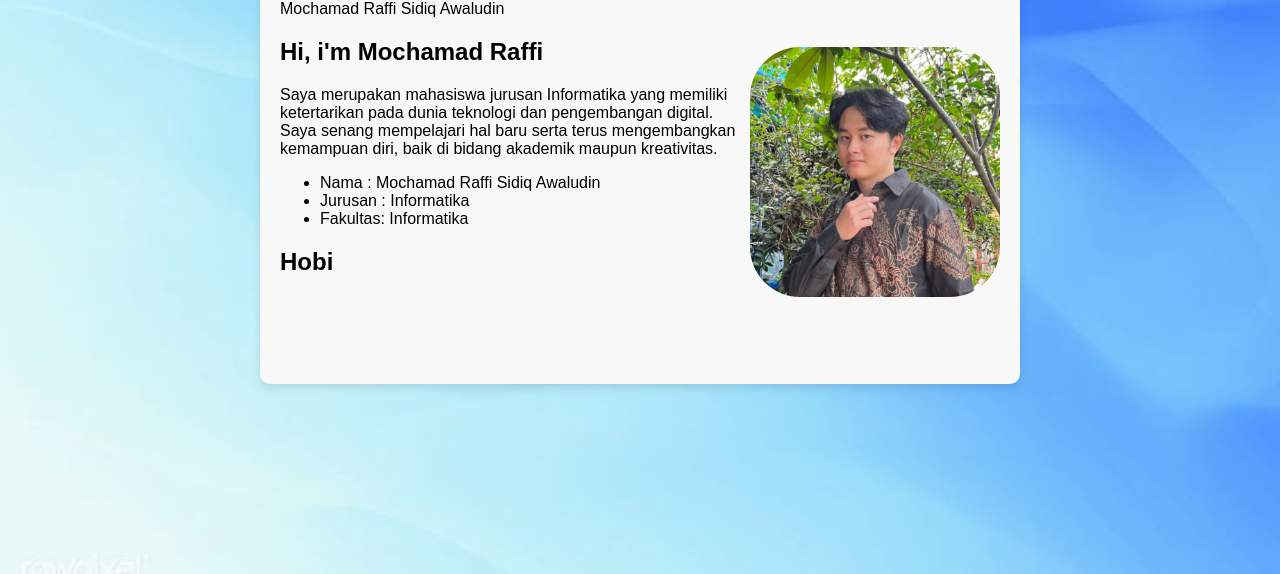
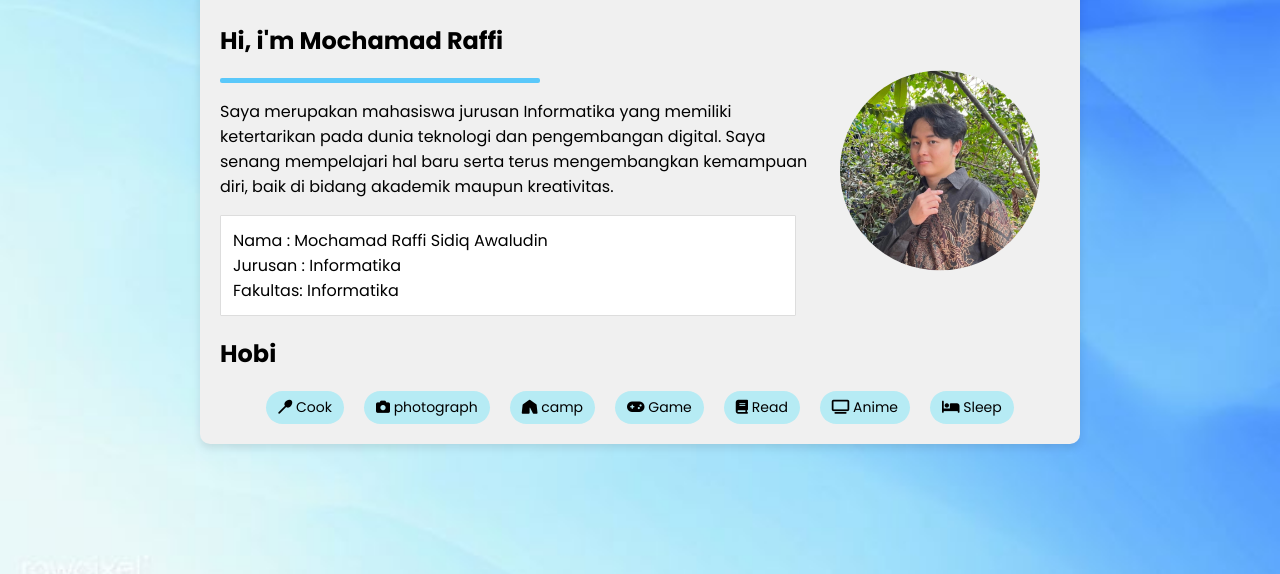
Before and after one commit to Raffisa17/TugasSFE2, a plain HTML site: page index.html in a window 1280 px wide. Shown: the part 226-800 px from the top of the page. Drawn offline with Linux system fonts and the light colour scheme.

Commit message:
Finishing

```diff
--- a/index.html
+++ b/index.html
@@ -5,7 +5,10 @@
     <meta name="viewport" content="width=device-width, initial-scale=1.0">
     <title>Mochamad Raffi Profile Card</title>
     <link rel="stylesheet" href="style.css">
-
+    <link rel="preconnect" href="https://fonts.googleapis.com">
+    <link rel="preconnect" href="https://fonts.gstatic.com" crossorigin>
+    <link href="https://fonts.googleapis.com/css2?family=Poppins:ital,wght@0,100;0,200;0,300;0,400;0,500;0,600;0,700;0,800;0,900;1,100;1,200;1,300;1,400;1,500;1,600;1,700;1,800;1,900&display=swap" rel="stylesheet">
+    <link rel="stylesheet" href="https://cdnjs.cloudflare.com/ajax/libs/font-awesome/6.5.0/css/all.min.css">
 </head>
 
 
@@ -13,17 +16,31 @@
 <body class="body">
     <div class="container">
         <div>
-        <p>Mochamad Raffi Sidiq Awaludin</p>
-        <h2>Hi, i'm Mochamad Raffi</h2>
-        <p>Saya merupakan mahasiswa jurusan Informatika yang memiliki ketertarikan pada dunia teknologi dan pengembangan digital. Saya senang mempelajari hal baru serta terus mengembangkan kemampuan diri, baik di bidang akademik maupun kreativitas.</p>
-
-        <ul>
+        <h1 class="card-title">PERSONAL CARD</h1>
+        <h2 class="title">Hi, i'm Mochamad Raffi</h2>
+        <div class="divider"></div>
+        <div class="content">
+            <p class="aboutMe">Saya merupakan mahasiswa jurusan Informatika yang memiliki ketertarikan pada dunia teknologi dan pengembangan digital.
+        Saya senang mempelajari hal baru serta terus mengembangkan kemampuan diri, baik di bidang akademik maupun kreativitas.</p>
+        </div>
+        <ul class="biodata">
             <li>Nama    : Mochamad Raffi Sidiq Awaludin</li>
             <li>Jurusan : Informatika</li>
             <li>Fakultas: Informatika</li>
         </ul>
 
+
         <h2>Hobi</h2>
+        <ul class="hobi-list">
+            <li><i class="fa-solid fa-spoon"></i> Cook</li>
+            <li><i class="fa-solid fa-camera"></i> photograph</li>
+            <li><i class="fa solid fa-tent"></i> camp</li>
+            <li><i class="fa-solid fa-gamepad"></i> Game</li>
+            <li><i class="fa-solid fa-book"></i> Read</li>
+            <li><i class="fa-solid fa-tv"></i> Anime</li>
+            <li><i class="fa-solid fa-bed"></i> Sleep</li>
+
+        </ul>
 
         </div>
 
--- a/style.css
+++ b/style.css
@@ -1,47 +1,97 @@
 .container {
-    width: 720px;
-    height: 380px;
-    margin: auto;
-    background-color: rgb(249, 248, 248);
+    width: 840px;
+    min-height: 420px;
+    background-color: rgb(240, 240, 240);
     padding: 20px;
     border-radius: 10px;
     box-shadow: 0 4px 8px rgba(0, 0, 0, 0.1);
+    position: relative;
     display: flex;
-    flex-direction: row;
-    font-family: Arial, Helvetica, sans-serif
-}
-
-.containerImage {
-    width: 540px;
+    font-family: 'Poppins', sans-serif;
 }
 
 .photo {
-    display: flex;
-    justify-content: center;
-    align-items: center;
+    position: absolute;
+    top: 50%;
+    right: 40px;
+    transform: translateY(-50%);
 }
 
-img {
-    background-color: rgb(249, 248, 248);
-    justify-content: center;
-    align-items: center;
-    width: 250px;
-    height: 250px;
-    border-radius: 50px;
+.photo img {
+    width: 200px;
+    height: 200px;
+    border-radius: 50%;
     object-fit: cover;
 }
 
 body {
-    /* taruh item di tengah */
     margin: 0;
     min-height: 100vh;
     display: flex;
     justify-content: center;
     align-items: center;
 
-    /* background */
     background-image: url(background.jpg);
     background-size: cover;
     background-position: center;
     background-repeat: no-repeat;
 }
+
+.biodata {
+    list-style: none;
+    padding: 12px 12px;
+    width: 550px;
+
+    border: 1.5px solid #ddd;
+    border-radius: 1px;
+    background-color: #fff;
+}
+
+.about {
+    text-align: left;
+    line-height: 1.6;
+    margin: 12px 0 20px 0;
+    color: #444;
+}
+
+.hobi-list {
+    list-style: none;
+    display: flex;
+    gap: 20px;       /* jarak antar item */
+    padding: 0;
+    margin: 8px 0 0 0;
+    width: 100%;
+    justify-content: center
+
+}
+
+.hobi-list li {
+    padding: 6px 12px;
+    border-radius: 20px;
+    background: #b6ebf4;
+    font-size: 14px;
+}
+
+.divider {
+    height: 5px;
+    width: 320px;
+    background: #5ac8fa;
+    border-radius: 2px;
+    margin: 12px 0;
+}
+
+.title span {
+    color: #5ac8fa;
+}
+
+.card-title {
+    text-align: center;
+    margin-bottom: 30px;
+    letter-spacing: 1px;
+    color: rgb(85, 126, 154);
+}
+
+
+.content {
+    max-width: 70%;
+}
```
